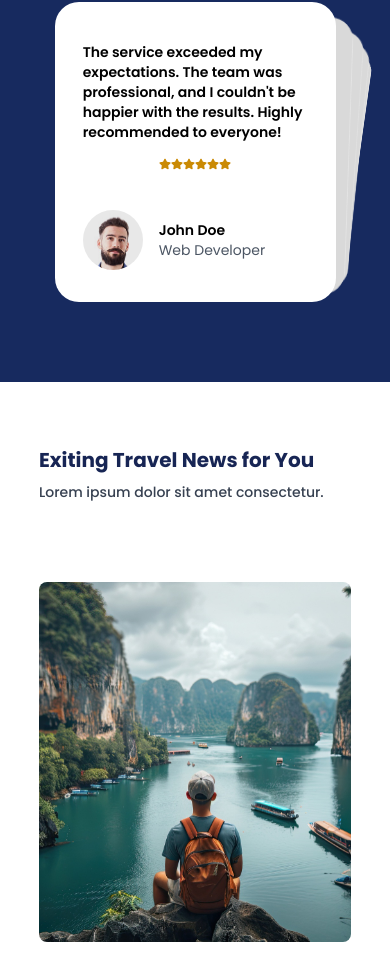
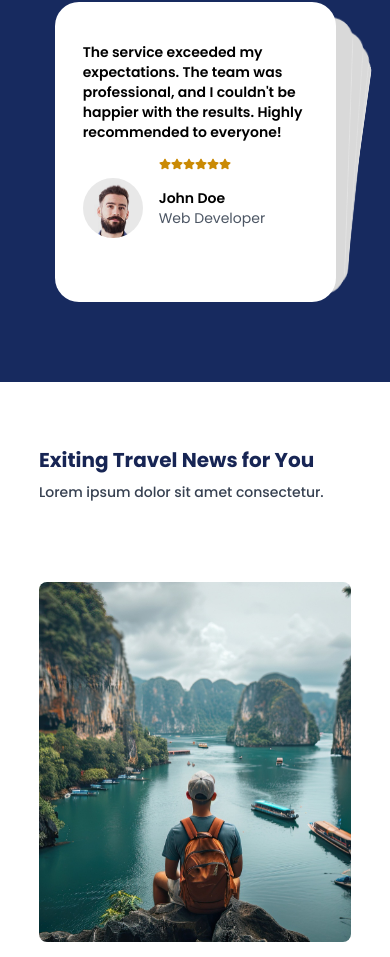
Before and after one commit to programer1983/next.js-travel-slidernpm-sliderswipper-scrollanimation, a Next.js app: page / in a window 390 px wide. Shown: the part 5261-6218 px from the top of the page. Built offline with nearby package versions, Linux system fonts and the light colour scheme.

Commit message:
fixed review

```diff
--- a/components/Review/ReviewSlider.tsx
+++ b/components/Review/ReviewSlider.tsx
@@ -33,7 +33,7 @@ const ReviewSlider = () => {
                       <FaStar className='md:w-6 md:h-6 w-3 h-3 text-yellow-600'/>
                       <FaStar className='md:w-6 md:h-6 w-3 h-3 text-yellow-600'/>
                   </div>
-                  <div className='mt-10'>
+                  <div className='mt-2 sm:mt-10'>
                        <div className='flex items-center space-x-4'>
                             <Image
                                src={data.image}
```
